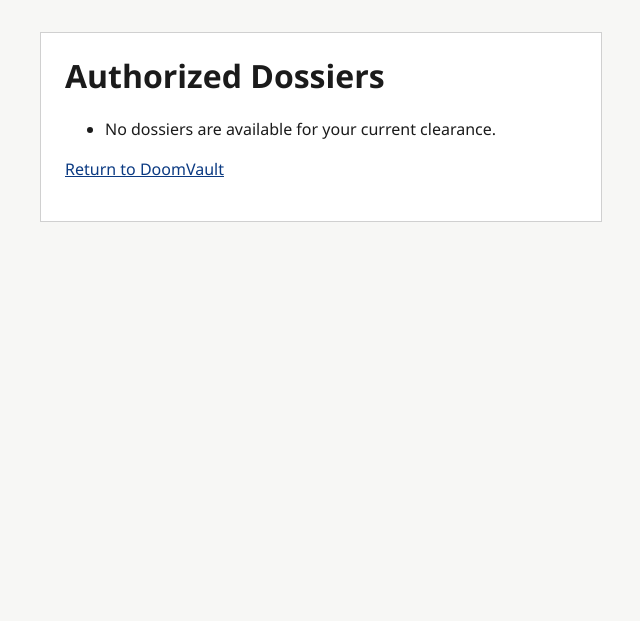
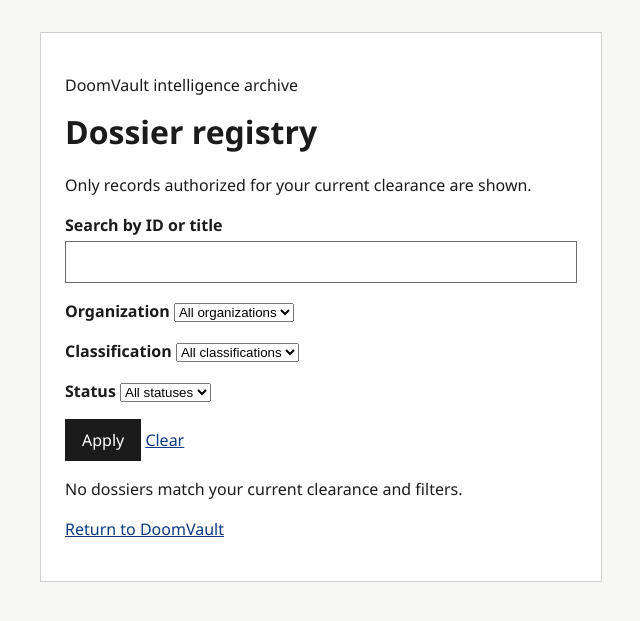
Before and after one commit to Jay-S99/CyberSec_Lab, a Python web app: template templates/archives.html in a window 1280 px wide. Shown: the top 621 px of the page, without its empty margins (319-959 px from the left). Run offline with Jinja, Linux system fonts and the light colour scheme; the template is opened without the code that fills it, so the values that code supplies are empty.

Commit message:
ui(dossiers): Utworzono widoki rejestru, szczegółów i formularza dossier

```diff
--- a/templates/archives.html
+++ b/templates/archives.html
@@ -1,13 +1,89 @@
 {% extends "base.html" %}
-{% block title %}Dossiers - DoomVault{% endblock %}
+{% block title %}Dossier registry - DoomVault{% endblock %}
+{% block body_class %}dossier-page{% endblock %}
 {% block content %}
-<h1>Authorized Dossiers</h1>
-<ul>
-{% for dossier in dossiers %}
-  <li><a href="{{ url_for('dossiers.detail', dossier_id=dossier.id) }}">{{ dossier.id }}: {{ dossier.title }}</a> — {{ dossier.classification }} / {{ dossier.status }}</li>
+<header class="dossier-header">
+  <div>
+    <p class="dossier-kicker">DoomVault intelligence archive</p>
+    <h1>Dossier registry</h1>
+    <p>Only records authorized for your current clearance are shown.</p>
+  </div>
+  {% if can_create %}
+    <a class="dossier-button" href="{{ url_for('dossiers.create') }}">Create dossier</a>
+  {% endif %}
+</header>
+
+{% if errors %}
+  <div role="alert">
+    {% for error in errors %}<p>{{ error }}</p>{% endfor %}
+  </div>
+{% endif %}
+
+<form class="dossier-filters" method="get" action="{{ url_for('dossiers.index') }}">
+  <label for="search">Search by ID or title
+    <input id="search" name="search" type="search" maxlength="{{ search_max_length }}" value="{{ filters.search }}">
+  </label>
+  <label for="organization">Organization
+    <select id="organization" name="organization">
+      <option value="">All organizations</option>
+      {% for option in organizations %}
+        <option value="{{ option }}"{% if filters.organization == option %} selected{% endif %}>{{ option }}</option>
+      {% endfor %}
+    </select>
+  </label>
+  <label for="classification">Classification
+    <select id="classification" name="classification">
+      <option value="">All classifications</option>
+      {% for option in classifications %}
+        <option value="{{ option }}"{% if filters.classification == option %} selected{% endif %}>{{ option }}</option>
+      {% endfor %}
+    </select>
+  </label>
+  <label for="status">Status
+    <select id="status" name="status">
+      <option value="">All statuses</option>
+      {% for option in statuses %}
+        <option value="{{ option }}"{% if filters.status == option %} selected{% endif %}>{{ option }}</option>
+      {% endfor %}
+    </select>
+  </label>
+  <div class="dossier-filter-actions">
+    <button type="submit">Apply</button>
+    <a href="{{ url_for('dossiers.index') }}">Clear</a>
+  </div>
+</form>
+
+{% if dossiers %}
+  <div class="dossier-table-scroll">
+    <table class="dossier-table">
+      <caption>{{ dossiers|length }} authorized dossier{% if dossiers|length != 1 %}s{% endif %}</caption>
+      <thead>
+        <tr>
+          <th scope="col">ID</th>
+          <th scope="col">Title</th>
+          <th scope="col">Organization</th>
+          <th scope="col">Classification</th>
+          <th scope="col">Status</th>
+          <th scope="col">Last update</th>
+        </tr>
+      </thead>
+      <tbody>
+      {% for dossier in dossiers %}
+        <tr>
+          <th scope="row"><a href="{{ url_for('dossiers.detail', dossier_id=dossier.id) }}">{{ dossier.id }}</a></th>
+          <td>{{ dossier.title }}</td>
+          <td>{{ dossier.organization }}</td>
+          <td><span class="dossier-badge dossier-classification">{{ dossier.classification }}</span></td>
+          <td><span class="dossier-badge">{{ dossier.status }}</span></td>
+          <td><time datetime="{{ dossier.updated_at }}">{{ dossier.updated_at }}</time></td>
+        </tr>
+      {% endfor %}
+      </tbody>
+    </table>
+  </div>
 {% else %}
-  <li>No dossiers are available for your current clearance.</li>
-{% endfor %}
-</ul>
+  <p class="dossier-empty">No dossiers match your current clearance and filters.</p>
+{% endif %}
+
 <p><a href="{{ url_for('auth.home') }}">Return to DoomVault</a></p>
 {% endblock %}
```
Also changed, not shown: templates/dossier.html (+40 -5 lines), templates/dossier_form.html (added, +69 -0 lines).
